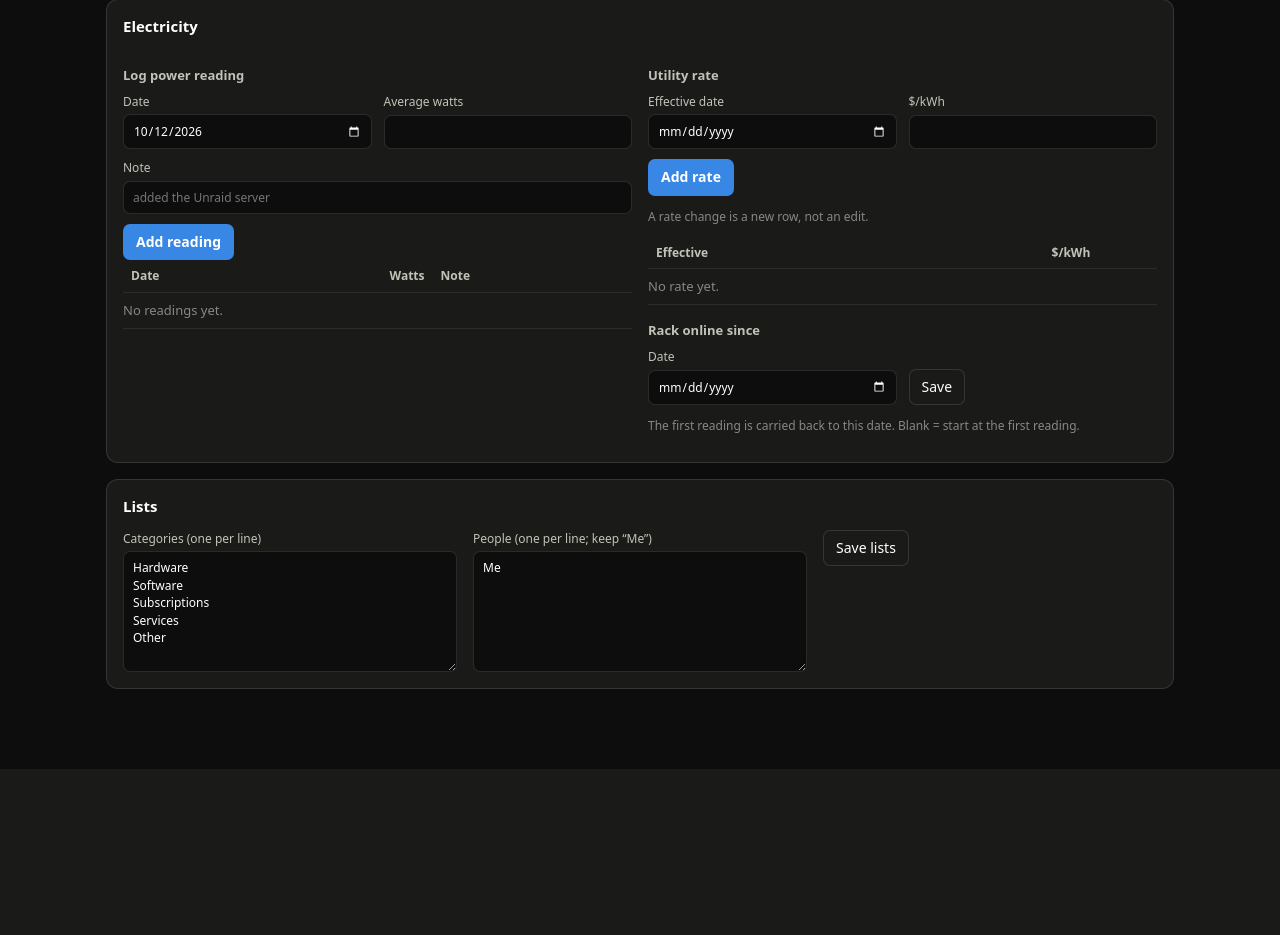
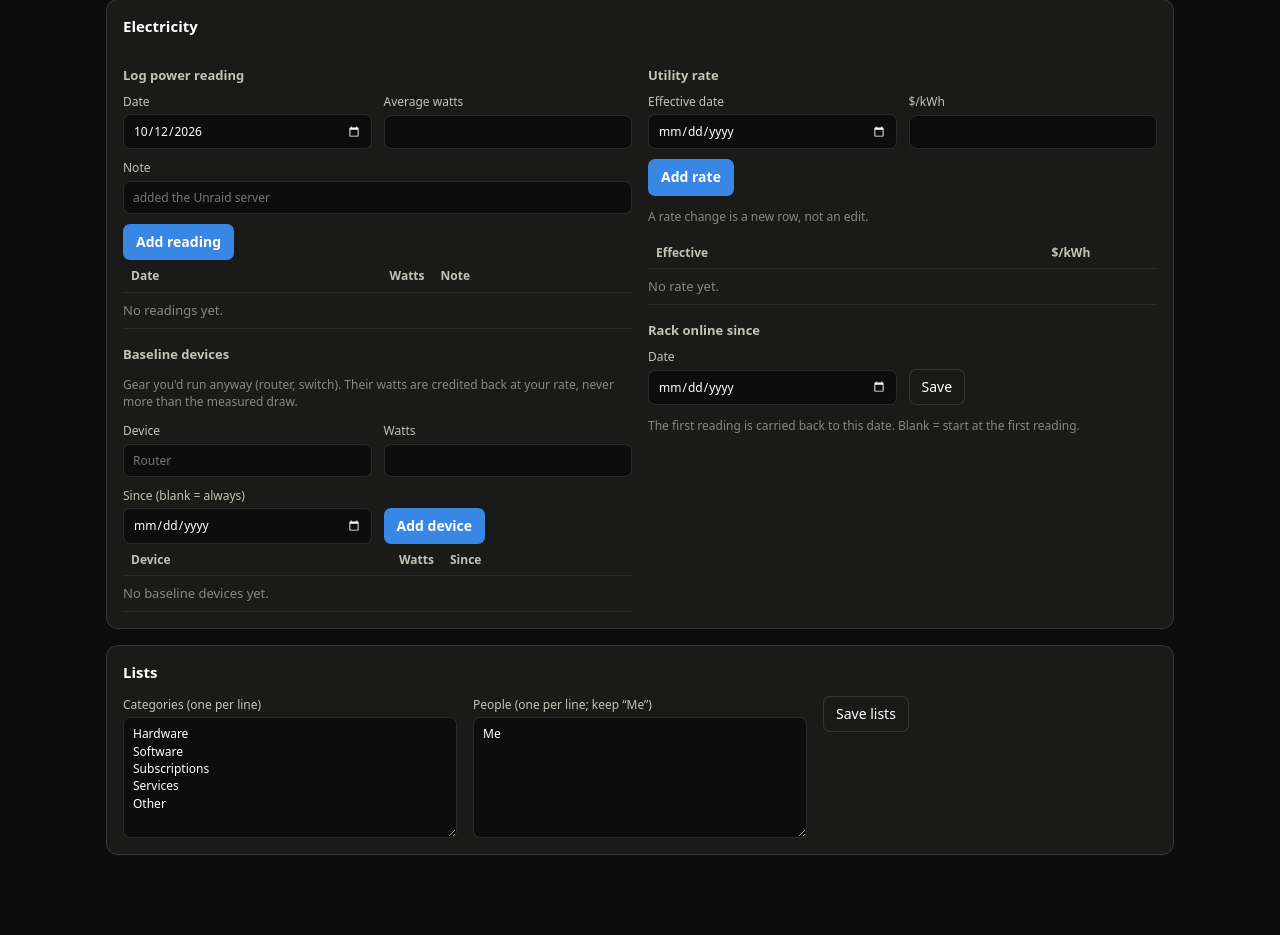
Before and after one commit to davidgascon/SavingsReport, a FastAPI app: page / in a window 1280 px wide. Shown: the part 776-1711 px from the top of the page. Before the commit the page ends 1545 px from the top, so only its background shows below. Run offline with FastAPI, Linux system fonts and the light colour scheme.

Commit message:
Add baseline devices credited against electricity (spec v1.5)
Router/switch-style gear I'd run anyway: watts with an optional since date,
credited daily at the utility rate, capped at measured draw. Shown as Power
savings, a stacked bill/credit chart, and an editor panel.

Co-Authored-By: Claude Opus 5.5 <noreply@anthropic.com>

```diff
--- a/app/main.py
+++ b/app/main.py
@@ -78,6 +78,12 @@ class ReadingIn(BaseModel):
 class RateIn(BaseModel):
     effective_date: date
     rate_per_kwh: float = Field(gt=0)
+
+
+class BaselineIn(BaseModel):
+    name: str = Field(min_length=1, max_length=80)
+    watts: float = Field(gt=0)
+    since: Optional[dt.date] = None
 
 
 class SettingsIn(BaseModel):
@@ -297,6 +303,22 @@ def delete_rate(rate_id: str):
     _save(data)
 
 
+@app.post("/api/baseline", status_code=201)
+def add_baseline(body: BaselineIn):
+    data = _load()
+    record = {"id": store.new_id(), "name": body.name.strip(), "watts": body.watts, "since": _iso(body.since)}
+    data["baseline_devices"].append(record)
+    _save(data)
+    return record
+
+
+@app.delete("/api/baseline/{device_id}", status_code=204)
+def delete_baseline(device_id: str):
+    data = _load()
+    del data["baseline_devices"][_find(data["baseline_devices"], device_id)]
+    _save(data)
+
+
 @app.put("/api/settings")
 def update_settings(body: SettingsIn):
     data = _load()
--- a/app/static/editor.html
+++ b/app/static/editor.html
@@ -154,6 +154,15 @@ details summary { cursor: pointer; color: var(--ink-2); font-size: 13px; margin-
           <div><button class="primary" type="submit">Add reading</button></div>
         </form>
         <div class="table-wrap"><table id="readings"></table></div>
+        <h3>Baseline devices</h3>
+        <p class="hint">Gear you'd run anyway (router, switch). Their watts are credited back at your rate, never more than the measured draw.</p>
+        <form id="baseline-form" class="grid">
+          <label>Device<input name="name" required maxlength="80" placeholder="Router"></label>
+          <label>Watts<input name="watts" type="number" step="0.1" min="0.1" required inputmode="decimal"></label>
+          <label>Since (blank = always)<input name="since" type="date"></label>
+          <div style="align-self:end"><button class="primary" type="submit">Add device</button></div>
+        </form>
+        <div class="table-wrap"><table id="baseline"></table></div>
       </div>
       <div>
         <h3>Utility rate</h3>
@@ -366,6 +375,26 @@ details summary { cursor: pointer; color: var(--ink-2); font-size: 13px; margin-
     });
     if (!data.rates.length) { var tr2 = document.createElement("tr"); var td2 = cell(tr2, "No rate yet.", "empty"); td2.colSpan = 3; tbody.appendChild(tr2); }
 
+    tbody = header($("baseline"), ["Device", "Watts", "Since", ""], [1]);
+    var devices = data.baseline_devices || [];
+    devices.forEach(function (dev) {
+      var tr = document.createElement("tr");
+      cell(tr, dev.name); cell(tr, dev.watts + " W", "num"); cell(tr, dev.since || "always");
+      cell(tr, btn("Delete", "danger", function () {
+        if (confirm("Delete baseline device “" + dev.name + "”?")) run(api("DELETE", "/api/baseline/" + dev.id), "Device deleted");
+      }));
+      tbody.appendChild(tr);
+    });
+    if (devices.length) {
+      var total = devices.reduce(function (a, dev) { return a + (!dev.since || dev.since <= status.today ? dev.watts : 0); }, 0);
+      var trT = document.createElement("tr");
+      cell(trT, "Credited now"); cell(trT, Math.round(total * 10) / 10 + " W", "num"); cell(trT, ""); cell(trT, "");
+      trT.style.fontWeight = "600";
+      tbody.appendChild(trT);
+    } else {
+      var tr3 = document.createElement("tr"); var td3 = cell(tr3, "No baseline devices yet.", "empty"); td3.colSpan = 4; tbody.appendChild(tr3);
+    }
+
     var s = $("settings-form").rack_online_since;
     if (document.activeElement !== s) s.value = data.settings.rack_online_since || "";
   }
@@ -455,6 +484,12 @@ details summary { cursor: pointer; color: var(--ink-2); font-size: 13px; margin-
     run(api("POST", "/api/rates", { effective_date: f.effective_date.value, rate_per_kwh: parseFloat(f.rate_per_kwh.value) }), "Rate added")
       .then(function () { f.reset(); }, function () {});
   });
+  $("baseline-form").addEventListener("submit", function (ev) {
+    ev.preventDefault();
+    var f = ev.target;
+    run(api("POST", "/api/baseline", { name: f.name.value, watts: parseFloat(f.watts.value), since: f.since.value || null }), "Device added")
+      .then(function () { f.reset(); }, function () {});
+  });
   $("settings-form").addEventListener("submit", function (ev) {
     ev.preventDefault();
     run(api("PUT", "/api/settings", { rack_online_since: ev.target.rack_online_since.value || null }), "Saved").catch(function () {});
--- a/app/store.py
+++ b/app/store.py
@@ -16,6 +16,7 @@ DEFAULT_DATA = {
     "entries": [],
     "power_readings": [],
     "rates": [],
+    "baseline_devices": [],
 }
 
 _lock = threading.RLock()
--- a/app/templates/public.html
+++ b/app/templates/public.html
@@ -25,6 +25,7 @@
   --s1: #2a78d6;
   --s2: #eb6834;
   --wash: rgba(42,120,214,0.08);
+  --base: #c3c2b7;
 }
 @media (prefers-color-scheme: dark) {
   :root:not([data-theme="light"]) {
@@ -42,13 +43,14 @@
     --s1: #3987e5;
     --s2: #d95926;
     --wash: rgba(57,135,229,0.12);
+    --base: #5a5955;
   }
 }
 :root[data-theme="dark"] {
   color-scheme: dark;
   --page: #0d0d0d; --surface: #1a1a19; --ink: #ffffff; --ink-2: #c3c2b7; --muted: #898781;
   --grid: #2c2c2a; --axis: #383835; --border: rgba(255,255,255,0.10); --good: #0ca30c;
-  --bad: #e66767; --s1: #3987e5; --s2: #d95926; --wash: rgba(57,135,229,0.12);
+  --bad: #e66767; --s1: #3987e5; --s2: #d95926; --wash: rgba(57,135,229,0.12); --base: #5a5955;
 }
 * { box-sizing: border-box; }
 body {
@@ -172,10 +174,13 @@ footer { color: var(--muted); font-size: 12px; margin-top: 24px; }
     <div id="elec-body">
       <div class="tiles">
         <div><div class="label">Current draw</div><div class="value" id="watts"></div></div>
+        <div class="baseline-only"><div class="label">Baseline credited</div><div class="value" id="base-watts"></div></div>
         <div><div class="label">Rate</div><div class="value" id="rate"></div></div>
-        <div><div class="label">This month (est.)</div><div class="value" id="elec-month"></div></div>
-        <div><div class="label">Total to date</div><div class="value" id="elec-total"></div></div>
+        <div><div class="label" id="elec-month-label">This month (est.)</div><div class="value" id="elec-month"></div></div>
+        <div><div class="label">Bill to date</div><div class="value" id="elec-total"></div></div>
+        <div class="baseline-only"><div class="label">Baseline credit to date</div><div class="value" id="elec-credit"></div></div>
       </div>
+      <div class="legend baseline-only"><span><i class="swatch" style="background:var(--s1)"></i>Rack (net)</span><span><i class="swatch" style="background:var(--base)"></i>Baseline (credited)</span></div>
       <div class="chart" id="elec-chart"></div>
       <details><summary>Show data</summary><div class="table-wrap"><table id="elec-table"></table></div></details>
     </div>
@@ -328,15 +333,29 @@ footer { color: var(--muted); font-size: 12px; margin-top: 24px; }
     });
     var slot = iw / months.length, bw = Math.max(4, Math.min(40, slot - 4));
     var every = xLabelEvery(months.length, iw), firstShown = (months.length - 1) % every;
+    // Stacked: rack's net cost at the base, credited baseline on top; together the full bill.
     months.forEach(function (p, i) {
-      var cx = m.l + slot * i + slot / 2, h = Math.max(0, y(0) - y(p.cost));
-      var bar = svgEl("path", { d: topRounded(cx - bw / 2, y(p.cost), bw, h, 4), fill: "var(--s1)" });
+      var cx = m.l + slot * i + slot / 2, x0 = cx - bw / 2;
+      var net = p.cost - p.credit, g = svgEl("g", {});
+      var netH = Math.max(0, y(0) - y(net)), totalTop = y(p.cost);
+      if (p.credit > 0) {
+        if (netH > 0) g.appendChild(svgEl("rect", { x: x0, y: y(net), width: bw, height: netH, fill: "var(--s1)" }));
+        var baseH = Math.max(0, y(net) - totalTop - (netH > 0 ? 2 : 0));
+        g.appendChild(svgEl("path", { d: topRounded(x0, totalTop, bw, baseH, 4), fill: "var(--base)" }));
+      } else {
+        g.appendChild(svgEl("path", { d: topRounded(x0, y(p.cost), bw, netH, 4), fill: "var(--s1)" }));
+      }
       var hit = svgEl("rect", { x: m.l + slot * i, y: m.t, width: slot, height: ih, fill: "transparent" });
-      function over(ev) { bar.setAttribute("opacity", "0.8"); showTip("<b>" + monthLabel(p.month, true) + "</b><br>" + money(p.cost) + "<br>" + Math.round(p.kwh).toLocaleString() + " kWh", ev.clientX, ev.clientY); }
+      function over(ev) {
+        g.setAttribute("opacity", "0.8");
+        var html = "<b>" + monthLabel(p.month, true) + "</b><br>Bill " + money(p.cost) + " (" + Math.round(p.kwh).toLocaleString() + " kWh)";
+        if (p.credit > 0) html += "<br>Baseline credit −" + money(p.credit) + "<br>Rack net " + money(net);
+        showTip(html, ev.clientX, ev.clientY);
+      }
       hit.addEventListener("pointermove", over);
       hit.addEventListener("pointerdown", over);
-      hit.addEventListener("pointerleave", function () { bar.setAttribute("opacity", "1"); hideTip(); });
-      svg.appendChild(bar);
+      hit.addEventListener("pointerleave", function () { g.setAttribute("opacity", "1"); hideTip(); });
+      svg.appendChild(g);
       svg.appendChild(hit);
       if ((months.length - 1 - i) % every === 0) {
         var lab = svgEl("text", { x: cx, y: H - 6, "text-anchor": "middle" });
@@ -435,14 +454,22 @@ footer { color: var(--muted); font-size: 12px; margin-top: 24px; }
     var E = R.electricity;
     if (E.available) {
       $("elec-body").classList.remove("hidden");
-      $("elec-sub").textContent = "Estimated from logged average-watt readings since " + dateLabel(E.start_date) + ". Counted in both views.";
+      $("elec-sub").textContent = "Estimated from logged average-watt readings since " + dateLabel(E.start_date) + ". Gear I'd run anyway (router, switch) is credited back as a baseline. Counted in both views.";
       $("watts").textContent = Math.round(E.current_watts) + " W";
       $("rate").textContent = "$" + E.current_rate.toFixed(4).replace(/0+$/, "").replace(/\.$/, "") + "/kWh";
-      $("elec-month").textContent = money(E.current_month_cost);
+      var hasBase = E.total_credit > 0 || E.current_baseline_watts > 0;
+      document.querySelectorAll(".baseline-only").forEach(function (n) { n.classList.toggle("hidden", !hasBase); });
+      $("base-watts").textContent = "−" + Math.round(Math.min(E.current_baseline_watts, E.current_watts)) + " W";
+      $("elec-month-label").textContent = hasBase ? "This month, rack net (est.)" : "This month (est.)";
+      $("elec-month").textContent = money(E.current_month_cost - E.current_month_credit);
       $("elec-total").textContent = money(E.total_cost);
+      $("elec-credit").textContent = "−" + money(E.total_credit);
       columnChart($("elec-chart"), E.months);
-      table($("elec-table"), ["Month", "kWh", "Cost"],
-        E.months.map(function (p) { return [monthLabel(p.month, true), Math.round(p.kwh).toLocaleString(), money(p.cost)]; }), [1, 2]);
+      table($("elec-table"), hasBase ? ["Month", "kWh", "Bill", "Baseline credit", "Rack net"] : ["Month", "kWh", "Cost"],
+        E.months.map(function (p) {
+          var row = [monthLabel(p.month, true), Math.round(p.kwh).toLocaleString(), money(p.cost)];
+          return hasBase ? row.concat(["−" + money(p.credit), money(p.cost - p.credit)]) : row;
+        }), hasBase ? [1, 2, 3, 4] : [1, 2]);
     } else {
       $("elec-body").classList.add("hidden");
       $("elec-sub").textContent = "No power readings or utility rate logged yet.";
```
Also changed, not shown: SPEC.md (+5 -2 lines), app/calc.py (+40 -8 lines), tests/test_api.py (+14 -0 lines), tests/test_calc.py (+45 -0 lines).
